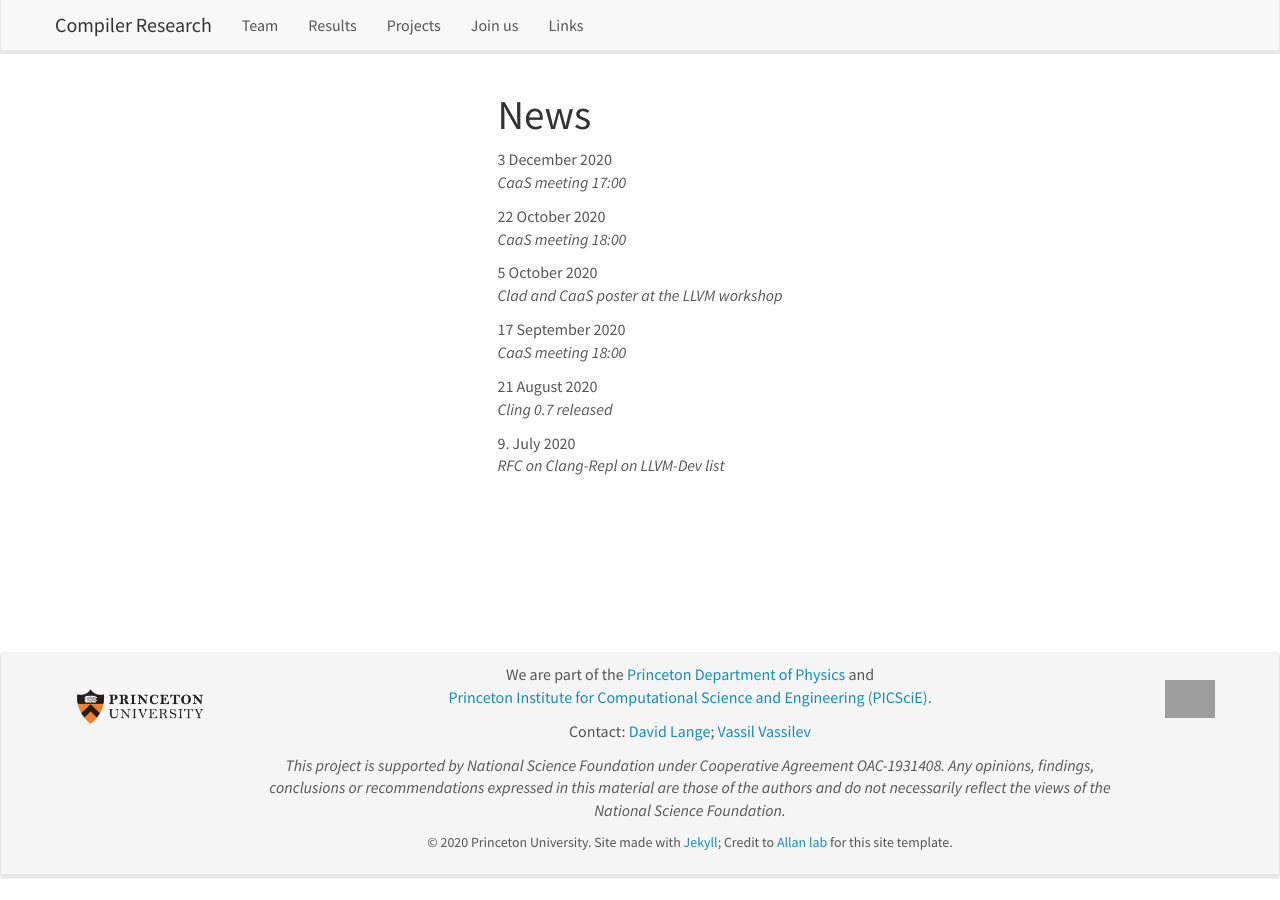
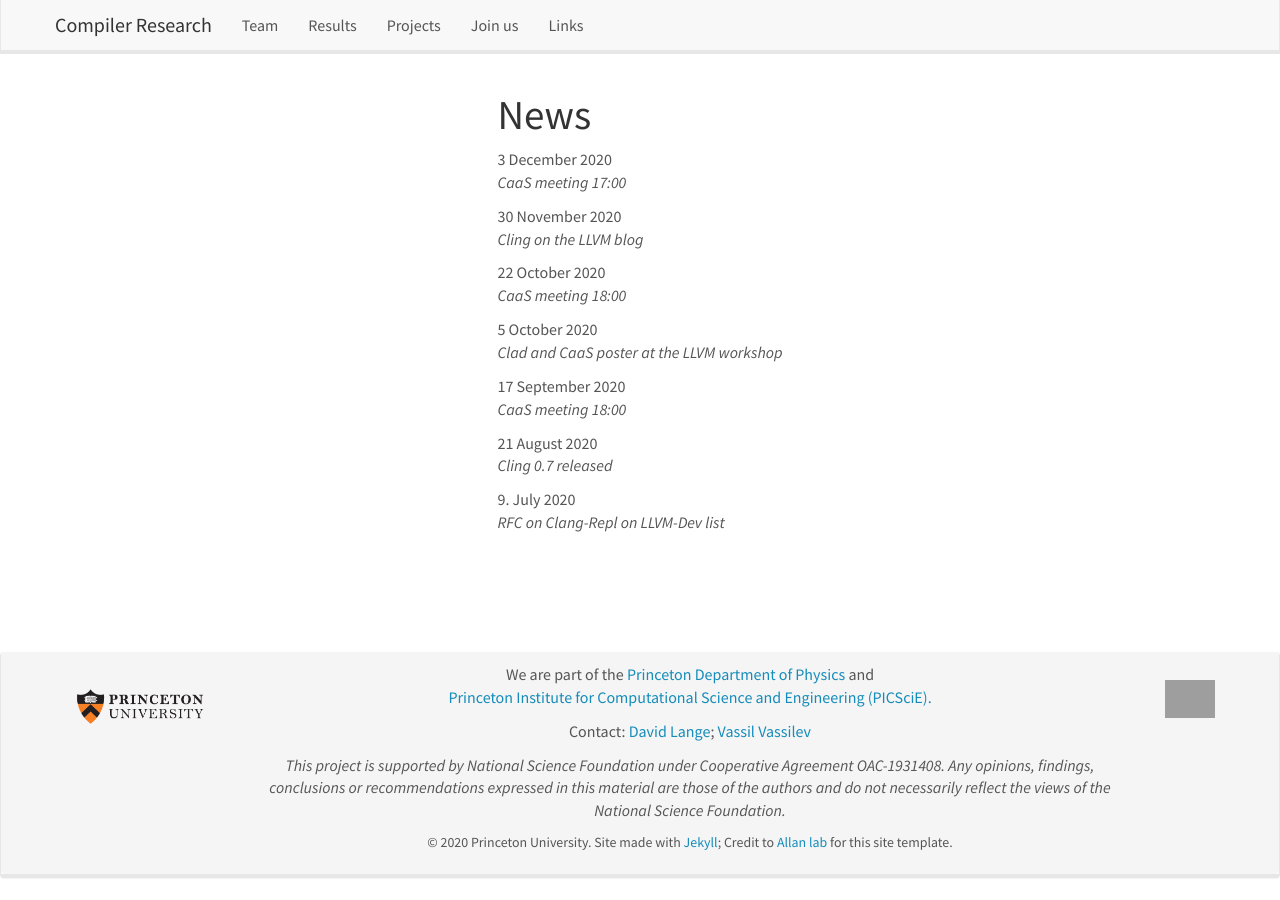
Before and after one commit to vgvassilev/clad, a Jekyll site: the page built from _pages/allnews.md, in a window 1280 px wide. Built offline with Jekyll 4.4.1, drawn with Linux system fonts in a browser that asks for light colours; nearby versions of some CDN libraries; grey boxes are pictures that could not be loaded.

Commit message:
blog post 1

```diff
--- a/_data/news.yml
+++ b/_data/news.yml
@@ -1,6 +1,10 @@
 - date: 3 December 2020
   headline: "CaaS meeting 17:00"
   link: "/meetings#3Dec2020"
+
+- date: 30 November 2020
+  headline: "Cling on the LLVM blog"
+  link: "https://blog.llvm.org/posts/2020-11-17-interactive-cpp-with-cling/"
 
 - date: 22 October 2020
   headline: "CaaS meeting 18:00"
```
